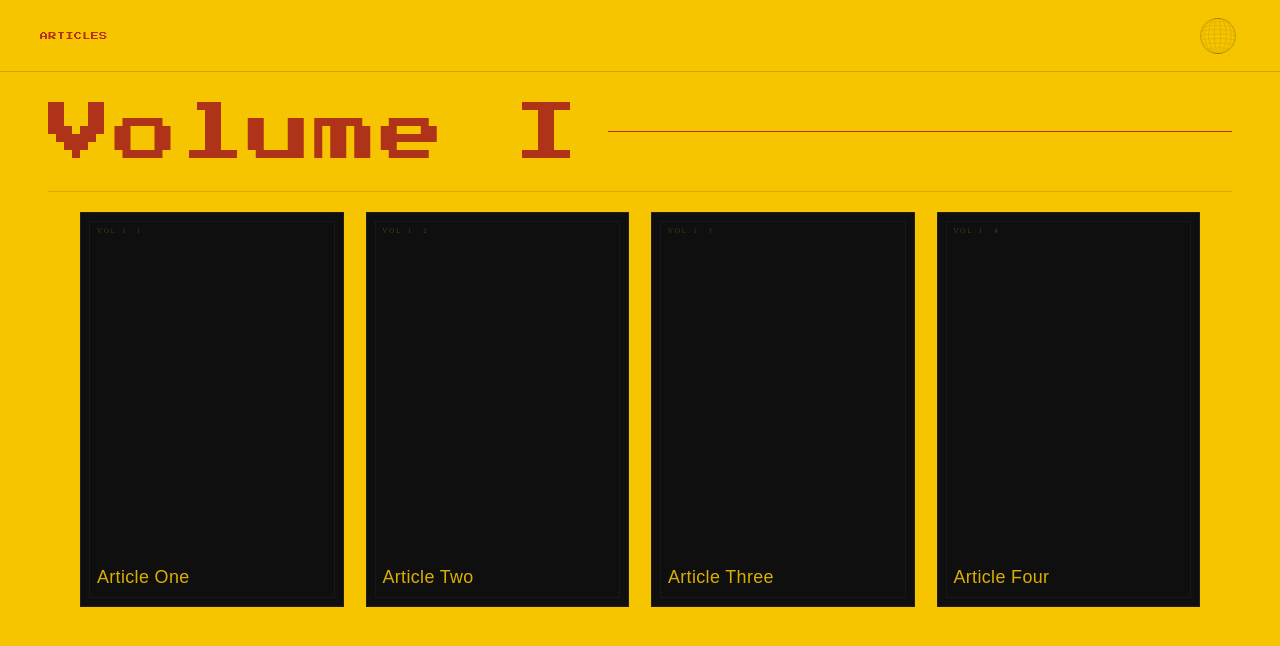
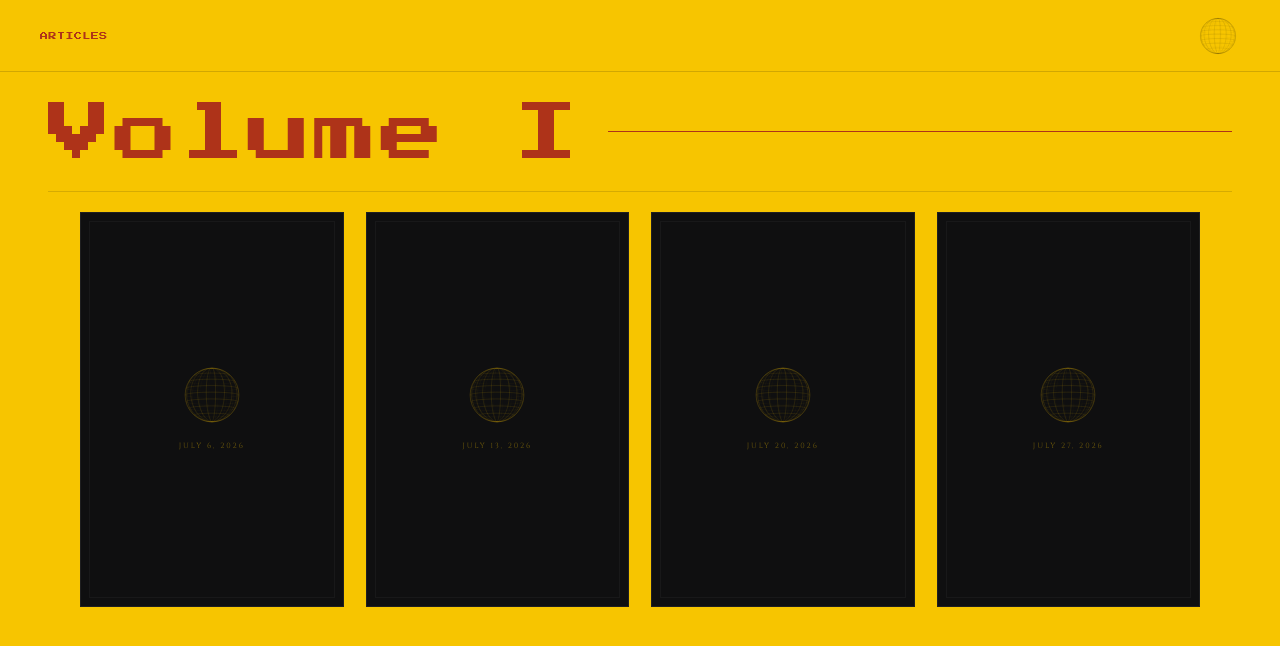
Before and after one commit to jumannji/NANOSPHERE, a Next.js app: page /articles in a window 1280 px wide. Shown: the top 646 px of the page. Built offline with nearby package versions, Linux system fonts and the light colour scheme; a web font is replaced by a local one.

Commit message:
lock articles 2-4 with sphere logo and publish dates

```diff
--- a/app/globals.css
+++ b/app/globals.css
@@ -409,6 +409,24 @@ html.articles-intro-active .articles-page-nav {
   opacity: 0.88;
 }
 
+/* ── Locked cover — rotating wireframe sphere + publish date ── */
+.mag-cover--locked {
+  align-items: center;
+  justify-content: center;
+  gap: 14px;
+}
+.mag-cover-sphere { opacity: 0.9; }
+.mag-cover-date {
+  font-family: var(--font-cinzel), serif;
+  font-size: 7.5px;
+  letter-spacing: 0.26em;
+  text-transform: uppercase;
+  color: var(--bg);
+  opacity: 0.42;
+  font-weight: 400;
+  text-align: center;
+}
+
 /* ── Article overlay — cover left, info right ── */
 
 .mag-overlay {
@@ -481,6 +499,12 @@ html.articles-intro-active .articles-page-nav {
   border: 0.5px solid rgba(127,127,127,0.07);
   pointer-events: none;
 }
+
+.mag-modal-left--locked {
+  align-items: center;
+  justify-content: center;
+}
+.mag-modal-sphere { opacity: 0.9; }
 
 .mag-modal-left-num {
   font-family: var(--font-cinzel), serif;
@@ -566,6 +590,12 @@ html.articles-intro-active .articles-page-nav {
   transition: opacity 200ms ease;
 }
 .mag-read-btn:hover { opacity: 0.76; }
+
+.mag-read-btn--disabled {
+  cursor: not-allowed;
+  opacity: 0.38;
+}
+.mag-read-btn--disabled:hover { opacity: 0.38; }
 
 /* ── Articles intro entry experience ─────────────────────────────────────── */
 
--- a/components/ArticlesContent.tsx
+++ b/components/ArticlesContent.tsx
@@ -2,24 +2,32 @@
 
 import { useState, useEffect, useLayoutEffect, useRef } from 'react'
 import { useRouter } from 'next/navigation'
-import { getArticlesByVolume, toRoman } from '@/lib/articles'
+import { getArticlesByVolume, toRoman, isLocked } from '@/lib/articles'
 import { navigateTo } from '@/lib/navigate'
+import WireframeSphere from '@/components/WireframeSphere'
 import type { Article } from '@/lib/articles'
 
-function MagCard({ article, onSelect }: { article: Article; onSelect: () => void }) {
+function MagCard({ article, locked, onSelect }: { article: Article; locked: boolean; onSelect: () => void }) {
   return (
-    <button className="mag-card" onClick={onSelect} aria-label={`Open ${article.title}`}>
+    <button className="mag-card" onClick={onSelect} aria-label={locked ? `${article.title} — locked until ${article.date}` : `Open ${article.title}`}>
+      {locked ? (
+        <div className="mag-cover mag-cover--locked">
+          <WireframeSphere size={64} colorVar="--bg" className="mag-cover-sphere" />
+          <span className="mag-cover-date">{article.date}</span>
+        </div>
+      ) : (
         <div className="mag-cover">
           <span className="mag-cover-num">
             Vol.&nbsp;{toRoman(article.volume)}&nbsp;·&nbsp;{article.articleInVolume}
           </span>
           <h3 className="mag-cover-title">{article.title}</h3>
         </div>
+      )}
     </button>
   )
 }
 
-function MagOverlay({ article, onClose }: { article: Article; onClose: () => void }) {
+function MagOverlay({ article, locked, onClose }: { article: Article; locked: boolean; onClose: () => void }) {
   const router = useRouter()
 
   useEffect(() => {
@@ -33,12 +41,18 @@ function MagOverlay({ article, onClose }: { article: Article; onClose: () => voi
       <div className="mag-modal" onClick={e => e.stopPropagation()}>
         <button className="mag-close" onClick={onClose} aria-label="Close">✕</button>
 
+        {locked ? (
+          <div className="mag-modal-left mag-modal-left--locked">
+            <WireframeSphere size={160} colorVar="--bg" className="mag-modal-sphere" />
+          </div>
+        ) : (
           <div className="mag-modal-left">
             <span className="mag-modal-left-num">
               Vol.&nbsp;{toRoman(article.volume)}&nbsp;·&nbsp;{article.articleInVolume}
             </span>
             <h3 className="mag-modal-left-title">{article.title}</h3>
           </div>
+        )}
 
         <div className="mag-modal-right">
           <div className="mag-modal-eyebrow">
@@ -47,14 +61,20 @@ function MagOverlay({ article, onClose }: { article: Article; onClose: () => voi
           <h2 className="mag-modal-title">{article.title}</h2>
           <div className="mag-modal-meta">
             <span className="mag-meta-row">{article.date}</span>
-            <span className="mag-meta-row">{article.wordCount.toLocaleString()} words</span>
+            {!locked && <span className="mag-meta-row">{article.wordCount.toLocaleString()} words</span>}
           </div>
+          {locked ? (
+            <button className="mag-read-btn mag-read-btn--disabled" disabled>
+              Coming Soon
+            </button>
+          ) : (
             <button
               className="mag-read-btn"
               onClick={() => navigateTo(`/articles/${article.slug}`, h => router.push(h))}
             >
               Read
             </button>
+          )}
         </div>
       </div>
     </div>
@@ -174,6 +194,7 @@ export default function ArticlesContent() {
                   <MagCard
                     key={article.slug}
                     article={article}
+                    locked={isLocked(article)}
                     onSelect={() => setSelected(article)}
                   />
                 ))}
@@ -184,7 +205,7 @@ export default function ArticlesContent() {
       )}
 
       {selected && (
-        <MagOverlay article={selected} onClose={() => setSelected(null)} />
+        <MagOverlay article={selected} locked={isLocked(selected)} onClose={() => setSelected(null)} />
       )}
     </>
   )
--- /dev/null
+++ b/components/WireframeSphere.tsx
@@ -0,0 +1,109 @@
+'use client'
+
+import { useEffect, useRef } from 'react'
+
+// Identical geometry/projection to the homepage sphere (HeroCanvas.tsx)
+const SPHERE_CIRCLES = (() => {
+  const arr: { pts: number[][] }[] = []
+  const segs = 72
+  for (let i = 0; i < 9; i++) {
+    const theta = (i / 9) * Math.PI
+    const pts: number[][] = []
+    for (let s = 0; s < segs; s++) {
+      const u = (s / segs) * Math.PI * 2
+      pts.push([Math.cos(u) * Math.cos(theta), Math.sin(u), Math.cos(u) * Math.sin(theta)])
+    }
+    arr.push({ pts })
+  }
+  for (const ly of [-0.75, -0.5, -0.25, 0, 0.25, 0.5, 0.75]) {
+    const r = Math.sqrt(1 - ly * ly)
+    const pts: number[][] = []
+    for (let s = 0; s < segs; s++) {
+      const u = (s / segs) * Math.PI * 2
+      pts.push([Math.cos(u) * r, ly, Math.sin(u) * r])
+    }
+    arr.push({ pts })
+  }
+  return arr
+})()
+
+// Resolves any CSS color value (hex, rgb(), custom-property shorthand
+// like "18,18,20") to a plain "r,g,b" triple usable inside rgba(...).
+function resolveRgbTriple(raw: string): string {
+  if (/^\d+\s*,\s*\d+\s*,\s*\d+$/.test(raw)) return raw
+  const probe = document.createElement('span')
+  probe.style.color = raw
+  probe.style.display = 'none'
+  document.body.appendChild(probe)
+  const resolved = getComputedStyle(probe).color
+  document.body.removeChild(probe)
+  const m = resolved.match(/(\d+),\s*(\d+),\s*(\d+)/)
+  return m ? `${m[1]},${m[2]},${m[3]}` : '255,255,255'
+}
+
+interface Props {
+  size: number
+  className?: string
+  /** CSS custom property supplying the line color — defaults to the
+   *  homepage sphere's dark-on-light tone. Pass '--bg' when placing the
+   *  sphere over a dark panel so it stays legible (matches the existing
+   *  cover-text pattern of using --bg as the accent color on dark ink). */
+  colorVar?: string
+}
+
+export default function WireframeSphere({ size, className, colorVar = '--sphere-rgb' }: Props) {
+  const canvasRef = useRef<HTMLCanvasElement>(null)
+
+  useEffect(() => {
+    const canvas = canvasRef.current!
+    const ctx = canvas.getContext('2d')!
+    const DPR = Math.min(window.devicePixelRatio || 1, 2)
+    canvas.width  = size * DPR
+    canvas.height = size * DPR
+    ctx.setTransform(DPR, 0, 0, DPR, 0, 0)
+
+    const raw = getComputedStyle(document.documentElement).getPropertyValue(colorVar).trim()
+    const sphereRgb = raw ? resolveRgbTriple(raw) : '18,18,20'
+
+    const cx = size / 2, cy = size / 2, R = size * 0.42
+
+    let rafId = 0
+    function frame(t: number) {
+      ctx.clearRect(0, 0, size, size)
+      const ay = t * 0.00012, ax = Math.sin(t * 0.00007) * 0.28
+      const cy_ = Math.cos(ay), sy_ = Math.sin(ay)
+      const cx_ = Math.cos(ax), sx_ = Math.sin(ax)
+
+      function proj(p: number[]) {
+        let x = p[0]*cy_ + p[2]*sy_, z = -p[0]*sy_ + p[2]*cy_
+        let y = p[1]*cx_ - z*sx_;    z = p[1]*sx_ + z*cx_
+        return { x: cx + x*R, y: cy + y*R, z }
+      }
+
+      ctx.lineWidth = 0.5
+      for (const c of SPHERE_CIRCLES) {
+        const proj_ = c.pts.map(proj)
+        for (let i = 0; i < proj_.length; i++) {
+          const a = proj_[i], b = proj_[(i + 1) % proj_.length]
+          const op = 0.03 + ((a.z + b.z) * 0.5 + 1) * 0.5 * 0.22
+          ctx.strokeStyle = `rgba(${sphereRgb},${op.toFixed(3)})`
+          ctx.beginPath(); ctx.moveTo(a.x, a.y); ctx.lineTo(b.x, b.y); ctx.stroke()
+        }
+      }
+      ctx.strokeStyle = `rgba(${sphereRgb},0.32)`
+      ctx.beginPath(); ctx.arc(cx, cy, R, 0, Math.PI * 2); ctx.stroke()
+
+      rafId = requestAnimationFrame(frame)
+    }
+    rafId = requestAnimationFrame(frame)
+    return () => cancelAnimationFrame(rafId)
+  }, [size, colorVar])
+
+  return (
+    <canvas
+      ref={canvasRef}
+      className={className}
+      style={{ width: size, height: size, display: 'block' }}
+    />
+  )
+}
--- a/lib/articles.ts
+++ b/lib/articles.ts
@@ -3,20 +3,28 @@ export interface Article {
   title: string
   volume: number
   articleInVolume: number
-  date: string
+  date: string        // display date, e.g. "July 13, 2026"
+  publishDate: string // ISO yyyy-mm-dd — gates the locked state
   wordCount: number
 }
 
 export const ARTICLES: Article[] = [
-  { slug: 'article-one',   title: 'Article One',   volume: 1, articleInVolume: 1, date: 'Jan 2026', wordCount: 1200 },
-  { slug: 'article-two',   title: 'Article Two',   volume: 1, articleInVolume: 2, date: 'Feb 2026', wordCount: 980  },
-  { slug: 'article-three', title: 'Article Three', volume: 1, articleInVolume: 3, date: 'Mar 2026', wordCount: 1450 },
-  { slug: 'article-four',  title: 'Article Four',  volume: 1, articleInVolume: 4, date: 'Apr 2026', wordCount: 2100 },
+  { slug: 'article-one',   title: 'The American Dream Can Never Die', volume: 1, articleInVolume: 1, date: 'July 6, 2026',  publishDate: '2026-07-06', wordCount: 1200 },
+  { slug: 'article-two',   title: 'Article Two',   volume: 1, articleInVolume: 2, date: 'July 13, 2026', publishDate: '2026-07-13', wordCount: 980  },
+  { slug: 'article-three', title: 'Article Three', volume: 1, articleInVolume: 3, date: 'July 20, 2026', publishDate: '2026-07-20', wordCount: 1450 },
+  { slug: 'article-four',  title: 'Article Four',  volume: 1, articleInVolume: 4, date: 'July 27, 2026', publishDate: '2026-07-27', wordCount: 2100 },
 ]
 
 const ROMAN = ['I','II','III','IV','V','VI','VII','VIII','IX','X']
 export function toRoman(n: number): string {
   return ROMAN[n - 1] ?? String(n)
+}
+
+// Compares against local calendar dates only (no time-of-day), so an
+// article unlocks starting midnight local time on its publish date.
+export function isLocked(article: Article, now: Date = new Date()): boolean {
+  const todayIso = `${now.getFullYear()}-${String(now.getMonth() + 1).padStart(2, '0')}-${String(now.getDate()).padStart(2, '0')}`
+  return todayIso < article.publishDate
 }
 
 export function getArticlesByVolume(): Map<number, Article[]> {
```
Lines whose indentation alone changed are shown as unchanged.
